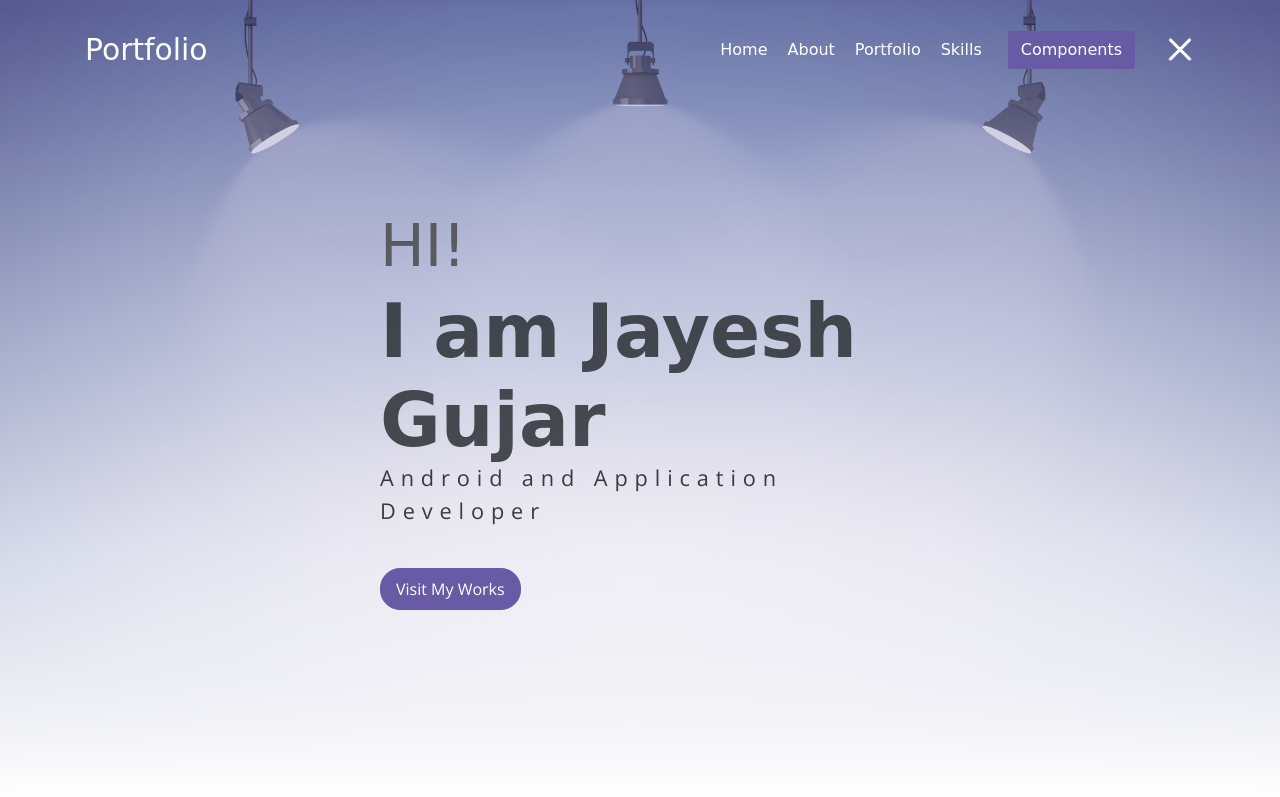
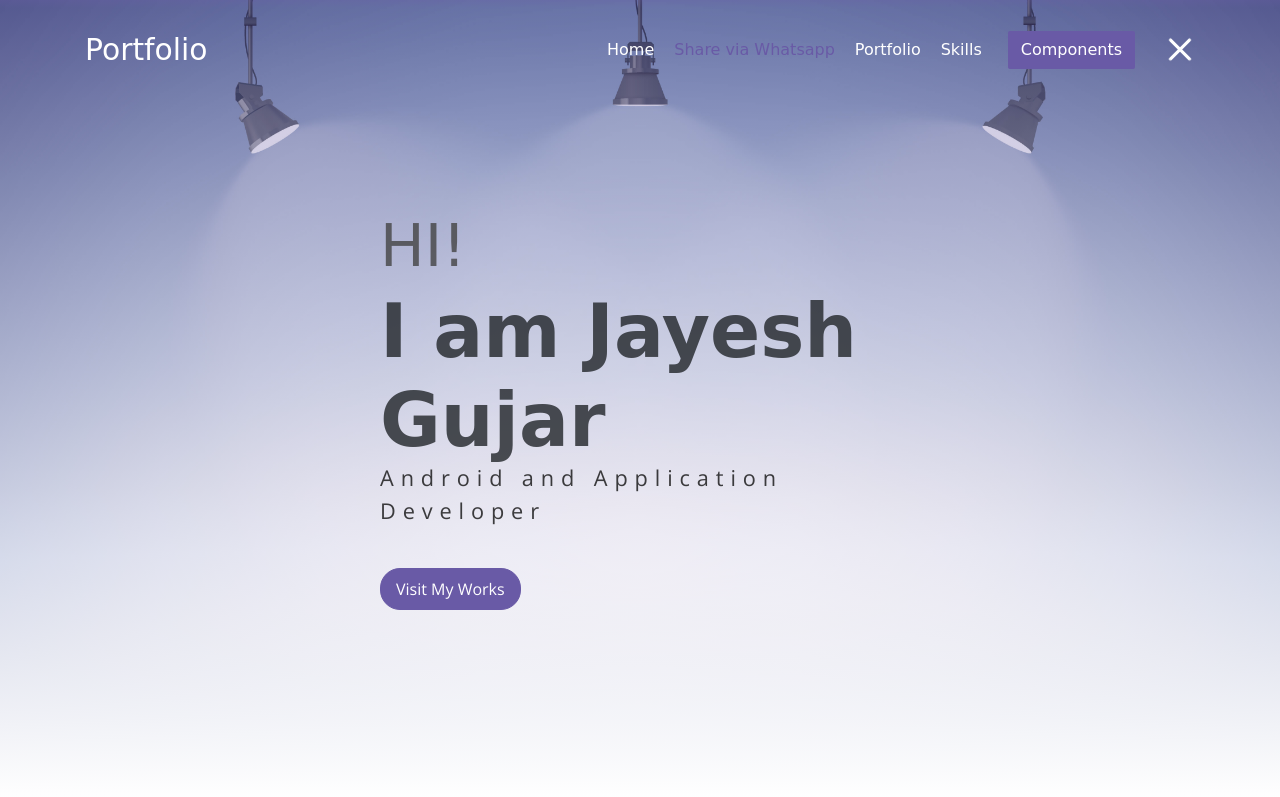
Before and after one commit to gujarjayesh/Portfolio, a plain HTML site: page index.html in a window 1280 px wide. Both pictures are taken after a click on the link 1180 px from the left and 50 px from the top of the page. Shown: the top 797 px of the page. Drawn offline with nearby package versions, Linux system fonts and the light colour scheme; a web font is replaced by a local one.

Commit message:
Update index.html

```diff
--- a/index.html
+++ b/index.html
@@ -22,7 +22,7 @@
                     <a class="link" href="#home">Home</a>
                 </li>
                 <li class="item">
-                    <a class="link" href="#about">About</a>
+                    <a href="whatsapp://send?text=The text to share!" data-action="share/whatsapp/share">Share via Whatsapp</a>
                 </li>
                 <li class="item">
                     <a class="link" href="#portfolio">Portfolio</a>
```
